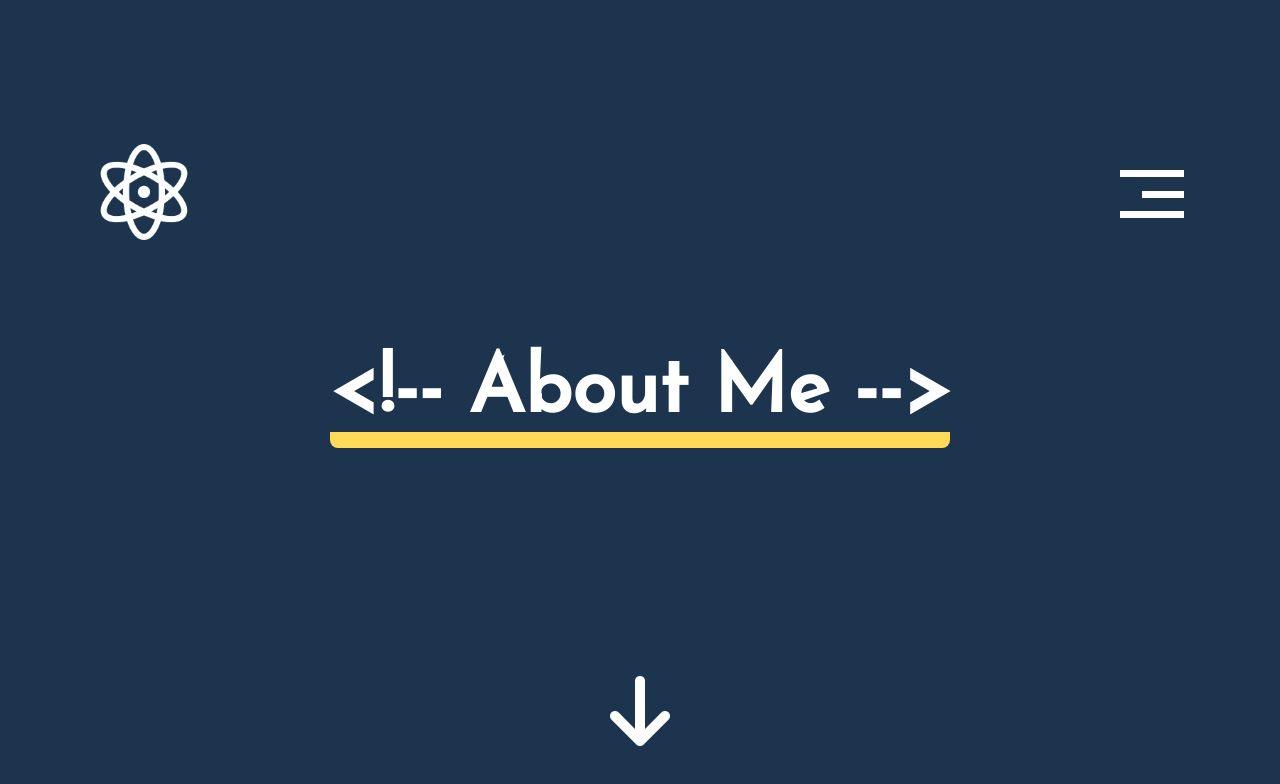
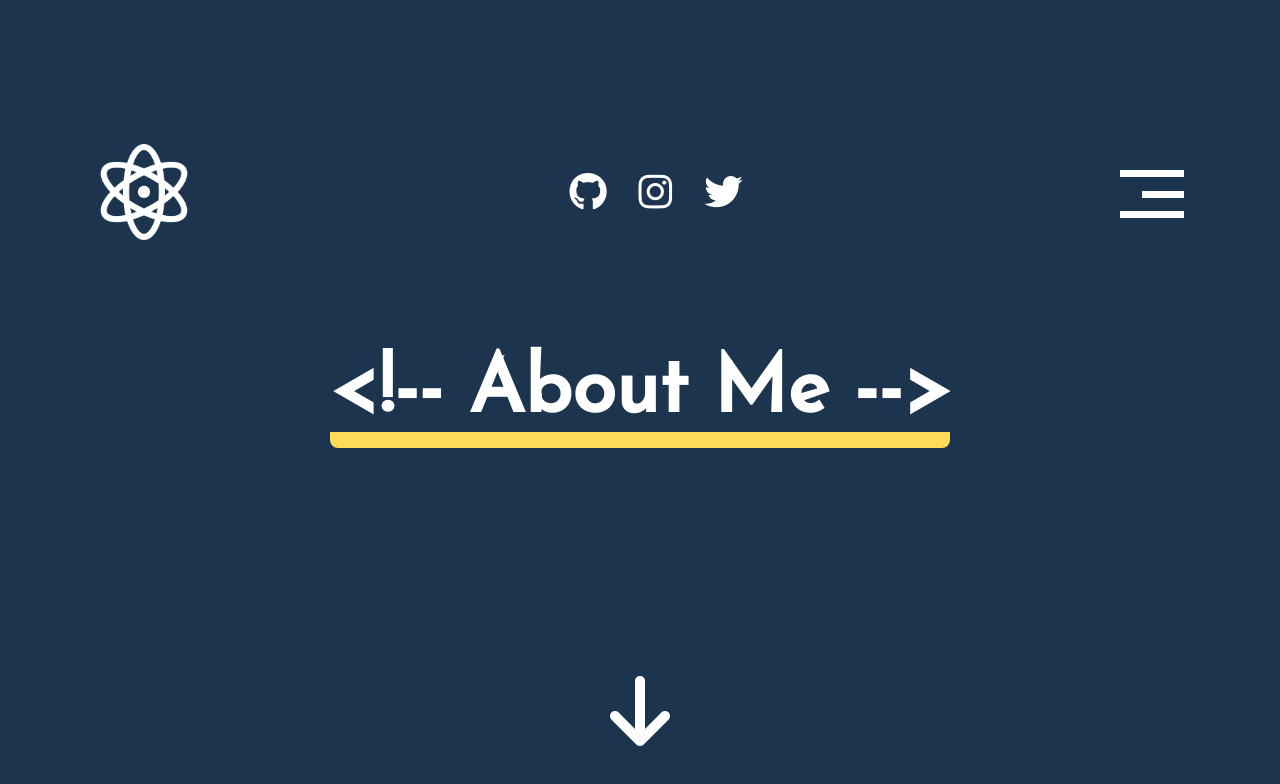
Before and after one commit to JeffleIncarnate/Dhruv-Website, a React (Vite) app: page /about in a window 1280 px wide. Shown: the top 784 px of the page. Built offline with nearby package versions, Linux system fonts and the light colour scheme.

Commit message:
Bug Fix: fix a small issue with the navbar lines not working and being slow

```diff
--- a/src/components/navbar/navbar.css
+++ b/src/components/navbar/navbar.css
@@ -30,39 +30,6 @@
   z-index: 2;
 }
 
-#DHR__NavBar-Bars_Top {
-  width: 100%;
-  height: 7px;
-  background-color: var(--white);
-  transition: 0.3s ease-in-out;
-  animation: HundredPercentFull 4s;
-  position: relative;
-}
-
-#DHR__NavBar-Bars_Middle {
-  width: 65%;
-  height: 7px;
-  background-color: var(--white);
-  transition: 0.3s ease-in-out;
-  animation: SixtyFivePercentFull 5s;
-  position: relative;
-}
-
-#DHR__NavBar-Bars_Bottom {
-  width: 100%;
-  height: 7px;
-  background-color: var(--white);
-  transition: 0.3s ease-in-out;
-  animation: HundredPercentFull 4s;
-  position: relative;
-}
-
-.DHR__NavBar-Bars:hover > #DHR__NavBar-Bars_Top,
-.DHR__NavBar-Bars:hover > #DHR__NavBar-Bars_Middle,
-.DHR__NavBar-Bars:hover > #DHR__NavBar-Bars_Bottom {
-  background-color: var(--yellow);
-}
-
 @keyframes SPIN {
   from {
     transform: rotate(360deg);
@@ -90,7 +57,65 @@
   }
 }
 
+/* -- Social Links --*/
+.DHR__NavBar-Social_Links > ul {
+  display: flex;
+  align-items: center;
+  justify-content: center;
+}
+
+.DHR__NavBar-Social_Links > ul > li {
+  list-style-type: none;
+}
+
+.DHR__NavBar-Social_Links > ul > li > a {
+  margin: 1rem;
+  font-size: 2.4rem;
+  text-decoration: none;
+  transition: color 0.3s ease 0s;
+  color: var(--white);
+}
+
+.DHR__NavBar-Social_Links > ul > li > a:hover {
+  color: var(--yellow);
+}
+
 /* -- OnClick Navbar -- */
+#DHR__NavBar-Bars_Top {
+  width: 100%;
+  height: 7px;
+  background-color: var(--white);
+  transition: 0.3s ease-in-out;
+  animation: HundredPercentFull 4s;
+  position: relative;
+  top: 0rem;
+}
+
+#DHR__NavBar-Bars_Middle {
+  width: 65%;
+  height: 7px;
+  background-color: var(--white);
+  transition: 0.3s ease-in-out;
+  animation: SixtyFivePercentFull 5s;
+  position: relative;
+}
+
+#DHR__NavBar-Bars_Bottom {
+  width: 100%;
+  height: 7px;
+  background-color: var(--white);
+  transition: 0.3s ease-in-out;
+  animation: HundredPercentFull 4s;
+  position: relative;
+  bottom: 0rem;
+}
+
+.DHR__NavBar-Bars:hover > #DHR__NavBar-Bars_Top,
+.DHR__NavBar-Bars:hover > #DHR__NavBar-Bars_Middle,
+.DHR__NavBar-Bars:hover > #DHR__NavBar-Bars_Bottom {
+  background-color: var(--yellow);
+}
+
 #DHR__NavBar-OnClick {
   width: 0vw;
   height: 100vh;
--- a/src/components/navbar/navbar.tsx
+++ b/src/components/navbar/navbar.tsx
@@ -8,6 +8,12 @@ import Logo from "../../assets/Logo_Light.png";
 export default function NavBar() {
   const [isNavShown, setIsNavShown] = useState(false);
 
+  let bar1 = document.getElementById("DHR__NavBar-Bars_Top");
+  let bar2 = document.getElementById("DHR__NavBar-Bars_Middle");
+  let bar3 = document.getElementById("DHR__NavBar-Bars_Bottom");
+
+  let entireNav = document.getElementById("DHR__NavBar-OnClick");
+
   return (
     <>
       <nav className="DHR__NavBar">
@@ -15,15 +21,29 @@ export default function NavBar() {
           <img className="DHR__NavBar-Logo" src={Logo} alt="Dhruv Rayat Logo" />
         </Link>
 
+        <div className="DHR__NavBar-Social_Links">
+          <ul>
+            <li>
+              <a href="https://github.com/Dhruv-Rayat1" target="_blank">
+                <i className="fa-brands fa-github"></i>
+              </a>
+            </li>
+            <li>
+              <a href="https://www.instagram.com/dhruv_rayat/" target="_blank">
+                <i className="fa-brands fa-instagram"></i>
+              </a>
+            </li>
+            <li>
+              <a href="https://twitter.com/RayatDhruv" target="_blank">
+                <i className="fa-brands fa-twitter"></i>
+              </a>
+            </li>
+          </ul>
+        </div>
+
         <div
           className="DHR__NavBar-Bars"
           onClick={() => {
-            let bar1 = document.getElementById("DHR__NavBar-Bars_Top");
-            let bar2 = document.getElementById("DHR__NavBar-Bars_Middle");
-            let bar3 = document.getElementById("DHR__NavBar-Bars_Bottom");
-
-            let entireNav = document.getElementById("DHR__NavBar-OnClick");
-
             if (isNavShown) {
               entireNav!.style.width = "0vw";
               // Bar 1
```
